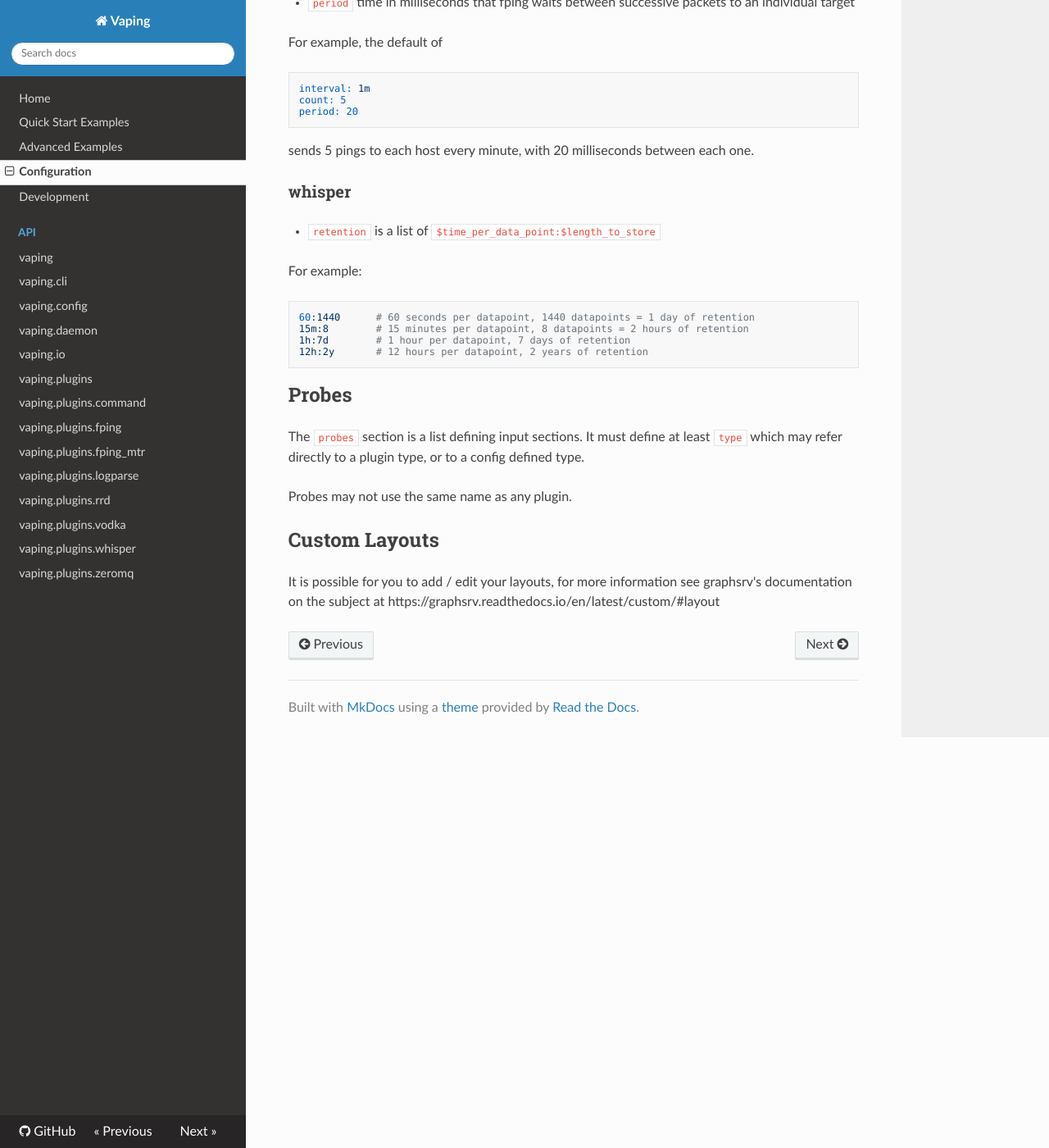
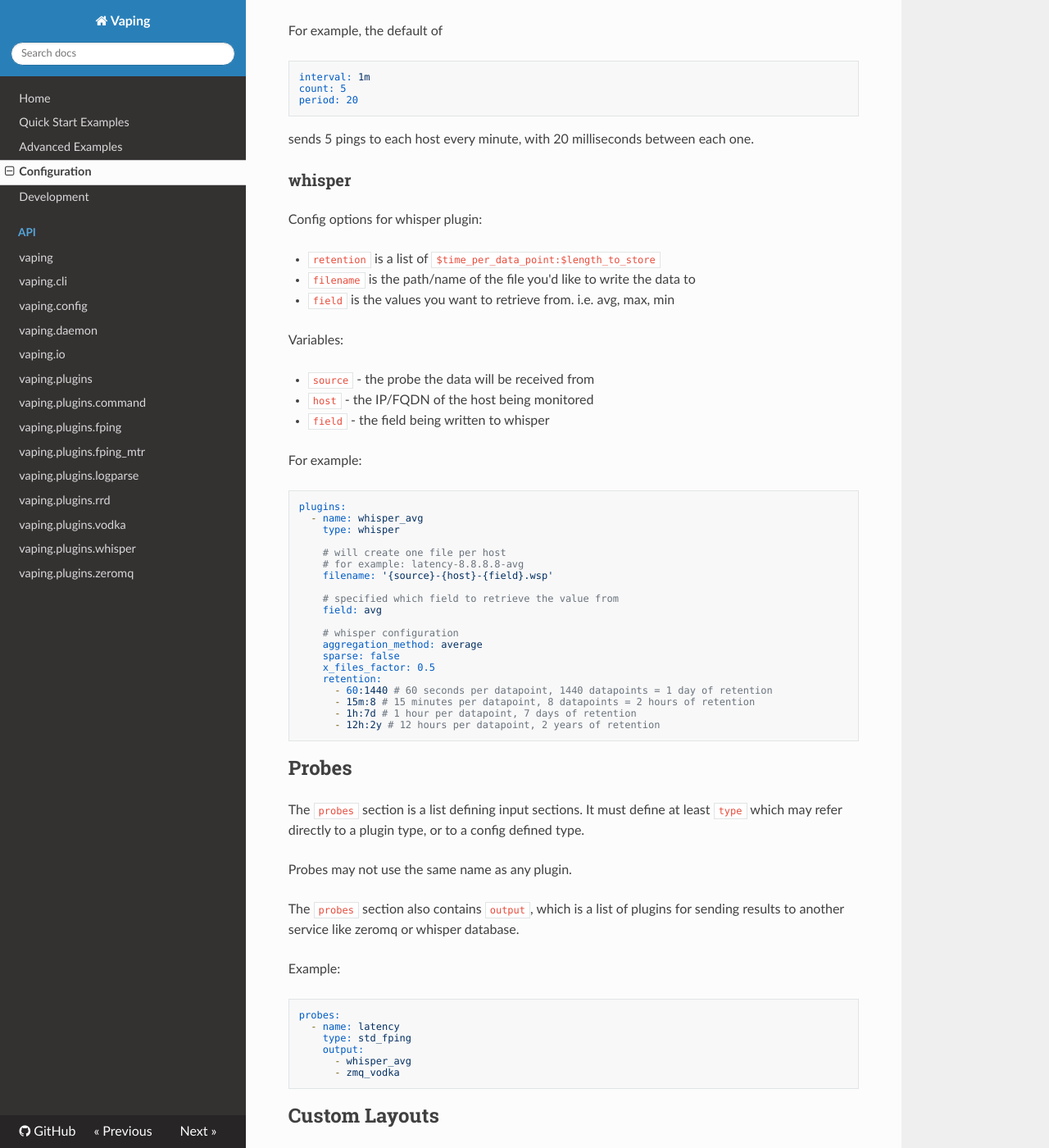
Before and after one commit to 20c/vaping, an MkDocs documentation site: the page built from docs/config.md, in a window 1280 px wide and 1400 px high, scrolled down 899 px. Shown: the whole window at 82% size. Built offline with MkDocs 1.6.1, drawn with Linux system fonts in a browser that asks for light colours; nearby versions of some CDN libraries.

Commit message:
add some clarification to examples

````diff
--- a/docs/config.md
+++ b/docs/config.md
@@ -16,12 +16,10 @@ vaping:
   pidfile: vaping.pid
   plugin_path: []
 
-
 probes:
 
 plugins:
 ```
-
 
 ## Plugins
 
@@ -46,15 +44,41 @@ sends 5 pings to each host every minute, with 20 milliseconds between each one.
 
 ### whisper
 
+Config options for whisper plugin:
+
 - `retention` is a list of `$time_per_data_point:$length_to_store`
+- `filename` is the path/name of the file you'd like to write the data to
+- `field` is the values you want to retrieve from. i.e. avg, max, min
+
+Variables:
+
+- `source` - the probe the data will be received from
+- `host` - the IP/FQDN of the host being monitored
+- `field` - the field being written to whisper
 
 For example:
 
 ```yml
-60:1440      # 60 seconds per datapoint, 1440 datapoints = 1 day of retention
-15m:8        # 15 minutes per datapoint, 8 datapoints = 2 hours of retention
-1h:7d        # 1 hour per datapoint, 7 days of retention
-12h:2y       # 12 hours per datapoint, 2 years of retention
+plugins:
+  - name: whisper_avg
+    type: whisper
+
+    # will create one file per host
+    # for example: latency-8.8.8.8-avg
+    filename: '{source}-{host}-{field}.wsp'
+
+    # specified which field to retrieve the value from
+    field: avg
+
+    # whisper configuration
+    aggregation_method: average
+    sparse: false
+    x_files_factor: 0.5
+    retention:
+      - 60:1440 # 60 seconds per datapoint, 1440 datapoints = 1 day of retention
+      - 15m:8 # 15 minutes per datapoint, 8 datapoints = 2 hours of retention
+      - 1h:7d # 1 hour per datapoint, 7 days of retention
+      - 12h:2y # 12 hours per datapoint, 2 years of retention
 ```
 
 ## Probes
@@ -63,6 +87,19 @@ The `probes` section is a list defining input sections. It must define at least
 
 Probes may not use the same name as any plugin.
 
+The `probes` section also contains `output`, which is a list of plugins for sending results to another service like zeromq or whisper database.
+
+Example:
+
+```yml
+probes:
+  - name: latency
+    type: std_fping
+    output:
+      - whisper_avg
+      - zmq_vodka
+```
+
 ## Custom Layouts
 
 It is possible for you to add / edit your layouts, for more information see graphsrv's documentation on the subject at https://graphsrv.readthedocs.io/en/latest/custom/#layout
````
Also changed, not shown: docs/quickstart.md (+19 -9 lines).
